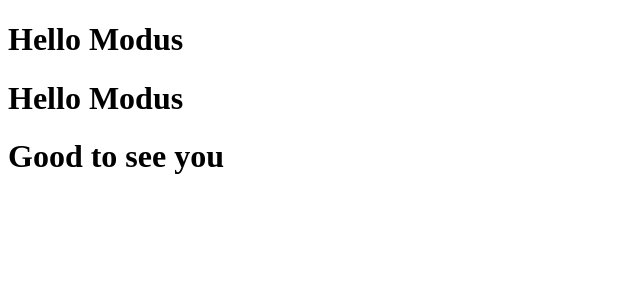
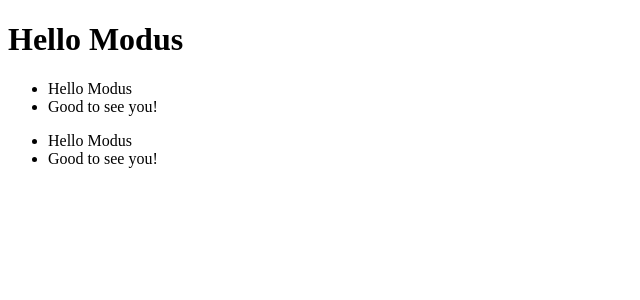
Before and after one commit to modus-andreiTosa/01-react-crash-course, a React (Vite) app: page / in a window 1280 px wide. Shown: the top 300 px of the page, without its empty margins (0-640 px from the left). Built offline with nearby package versions, Linux system fonts and the light colour scheme.

Commit message:
intro to basic JSX

```diff
--- a/src/App.tsx
+++ b/src/App.tsx
@@ -1,6 +1,12 @@
-const BasicComponent = (props: {
-  children: JSX.Element | JSX.Element[] | null;
-}) => props.children;
+import { createElement } from 'react';
+
+type BasicComponentProps<T> = {
+  children: T;
+};
+
+function BasicComponent<T>(props: BasicComponentProps<T>) {
+  return props.children;
+}
 
 function App() {
   // In this file, we already have two core concepts of React: components and JSX.
@@ -17,8 +23,8 @@ function App() {
   // The key attribute is used by React to identify which items have changed, are added, or are removed.
   // This is an example of composition.
   const elementsArray = [
-    <h1 key="1">Hello Modus</h1>,
-    <h1 key="2">Good to see you</h1>,
+    <li key="1">Hello Modus</li>,
+    <li key="2">Good to see you!</li>,
   ];
 
   // A component is a function or a class that optionally accepts inputs (called “props”) and returns a React node.
@@ -30,7 +36,15 @@ function App() {
     <div>
       {/* This is also an example of composition using the curly braces to embed JavaScript variables. */}
       <BasicComponent>{element}</BasicComponent>
-      <BasicComponent>{elementsArray}</BasicComponent>
+      <BasicComponent>
+        <>
+          {/* In order to be able to render correctly in React it's important to have a single root element inside every React component */}
+          <ul>{elementsArray}</ul>
+          {/* This is Equivalent with the able synax but in Raw react API */}
+          {/* If we are going to try to simply rendernder a list of react elements React is going to try to parse an Arry object wich is not a React Element */}
+          {createElement('ul', null, elementsArray)}
+        </>
+      </BasicComponent>
     </div>
   );
 }
```
